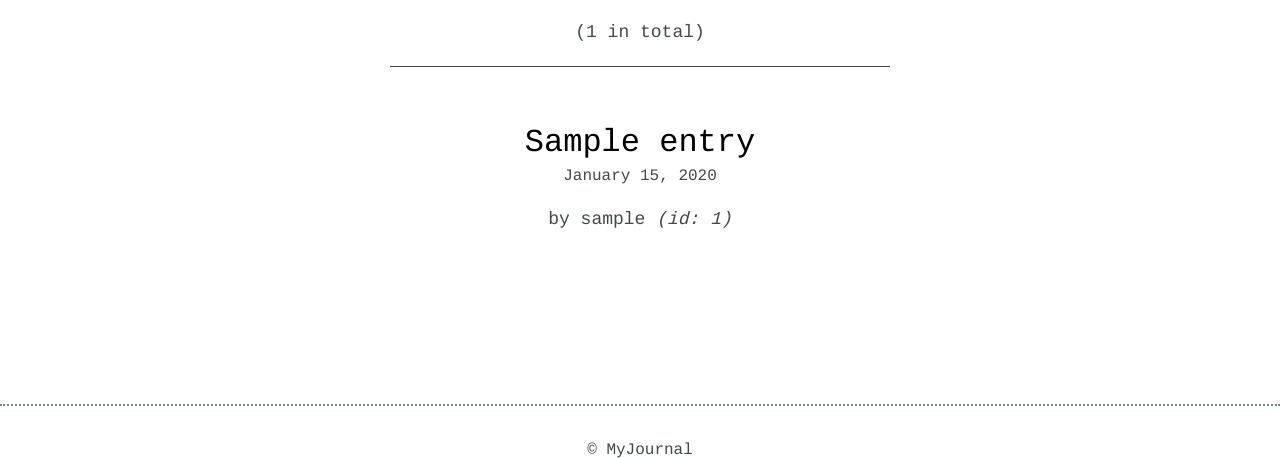
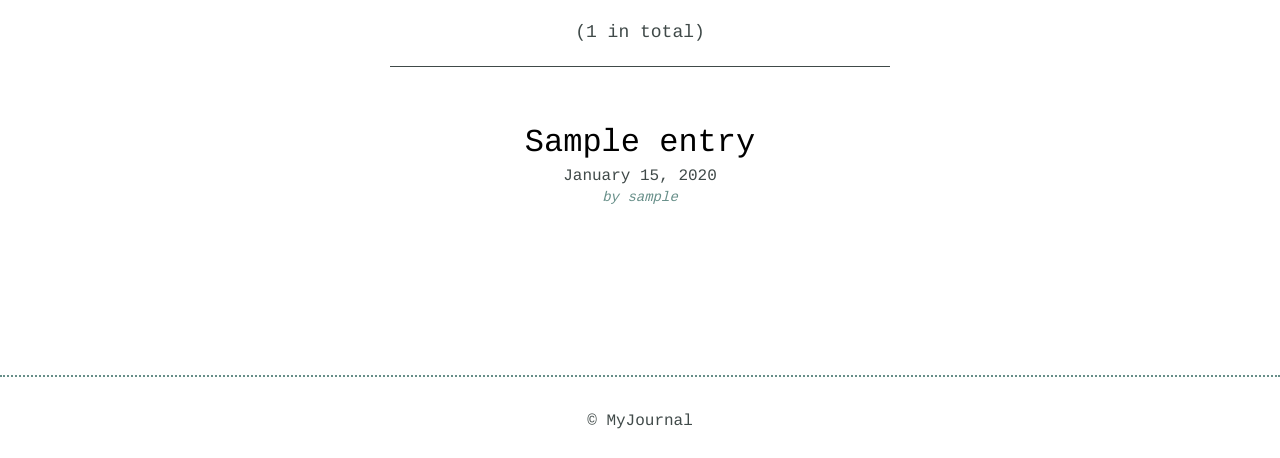
Before and after one commit to gidsey/project_05, a Python web app: template templates/index.html in a window 1280 px wide. Shown: the part 231-689 px from the top of the page. Run offline with Jinja, Linux system fonts and the light colour scheme; the template is opened without the code that fills it: most values are stand-ins (such as "Sample title", 1, 10 or a date in 2020).

Commit message:
author name on listing page

```diff
--- a/app.py
+++ b/app.py
@@ -50,6 +50,7 @@ def index():
     """Define the index view."""
     entries = models.Entries.select().order_by(models.Entries.date.desc(),
                                                models.Entries.id.desc())
+
     return render_template('index.html', entries=entries)
 
 
--- a/static/css/site.css
+++ b/static/css/site.css
@@ -173,6 +173,12 @@ ul li a {
 	text-decoration: none;
 }
 
+.author {
+	font-style: italic;
+	color: #678f89;
+	font-size: 14px;
+	margin-top: 0;
+}
 
 
 /* ==========================================================================
--- a/templates/index.html
+++ b/templates/index.html
@@ -51,7 +51,7 @@
                           <article>
                             <h2><a href="{{ url_for('detail', id=entry.id) }}">{{ entry.title }}</a></h2>
                              <time datetime="{{ entry.date }}">{{ entry.date.strftime('%B %d, %Y') }}</time>
-                             <p>by {{ entry.username }} <i>(id: {{ entry.id }})</i></p>
+                             <p class="author">by {{ entry.username.username }}</p>
                            </article>
 
                         {% endfor %}
```
